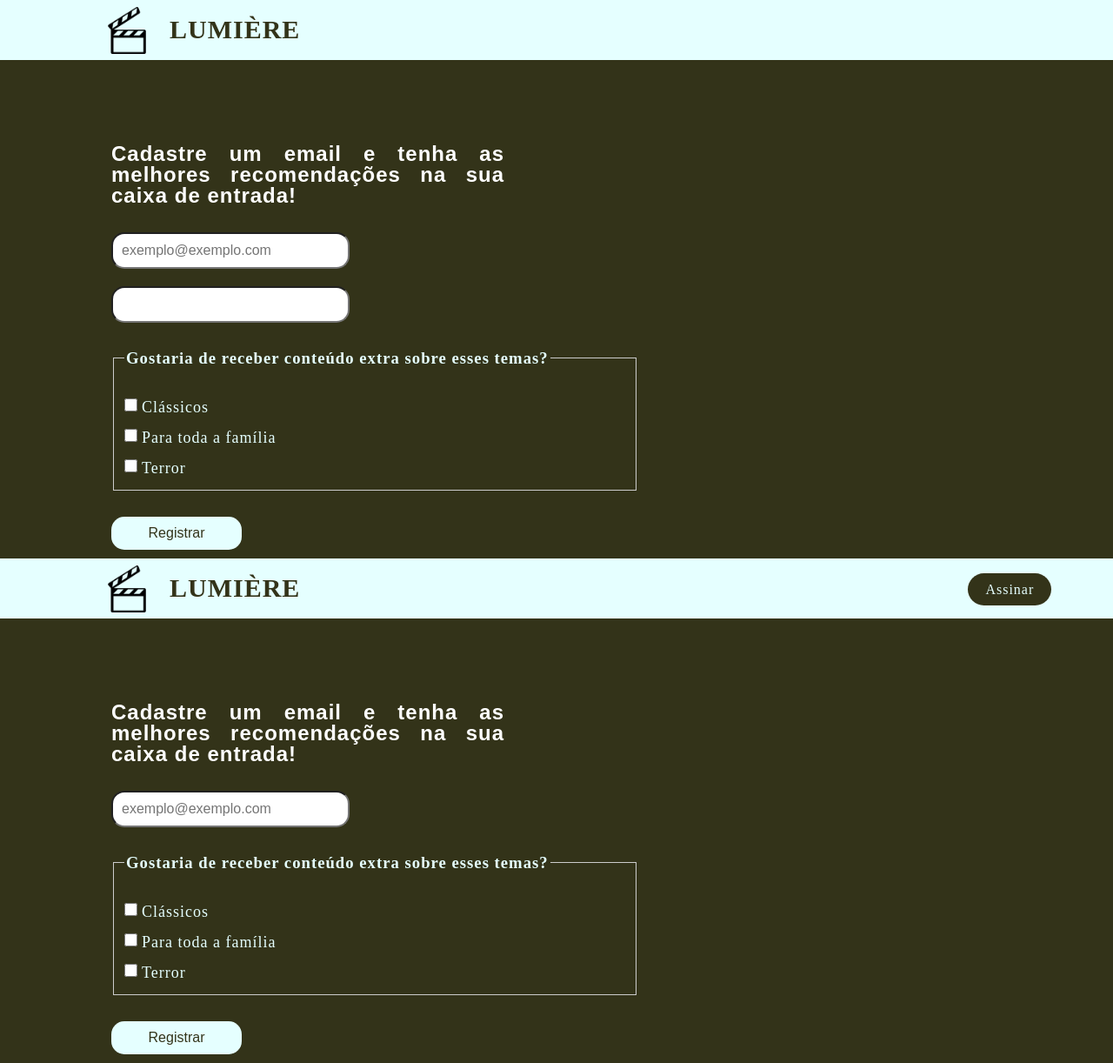
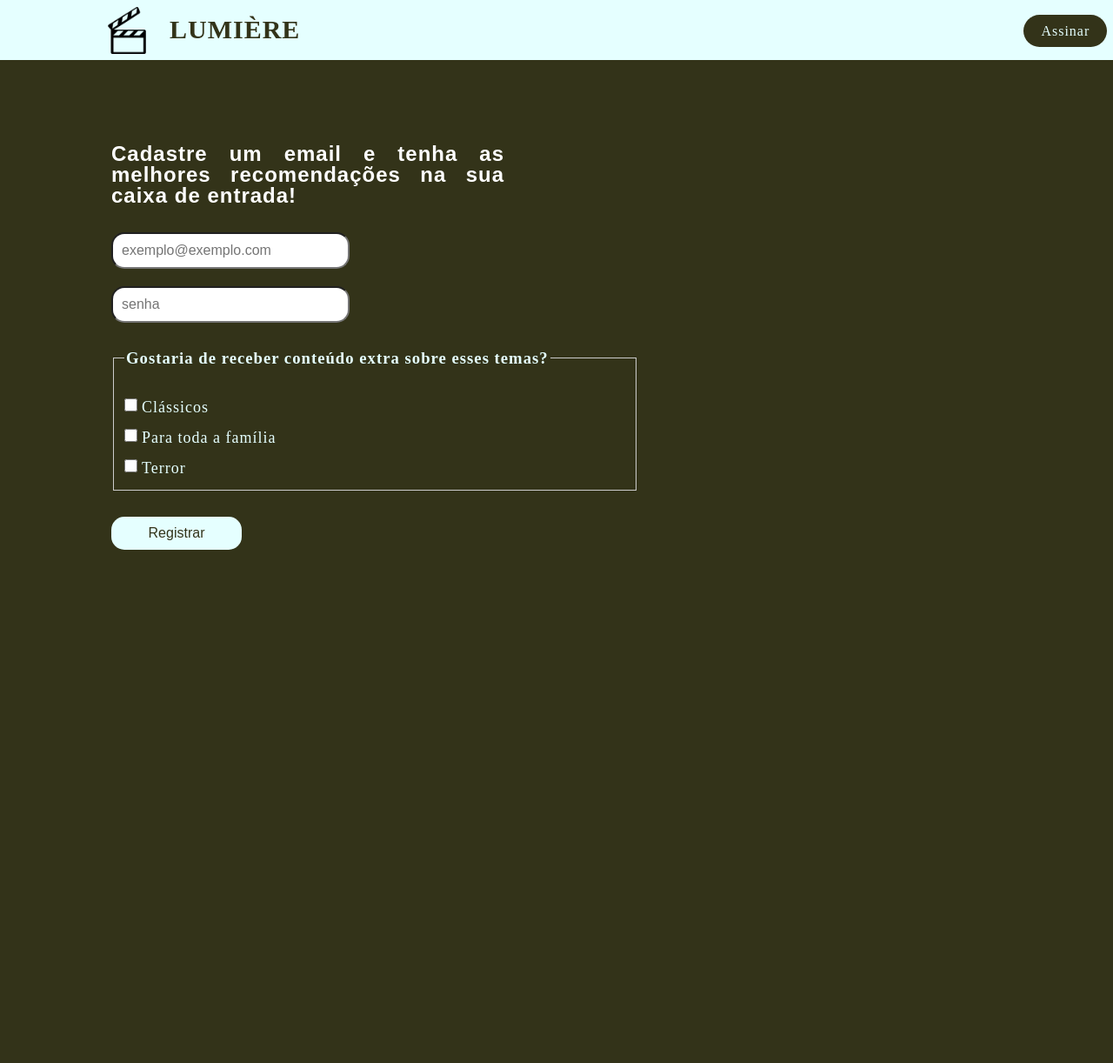
Before and after one commit to ana-toledo/Lumiere, a Flask app: page /subscribe in a window 1280 px wide. Shown: the whole page at 87% size. After the commit the page ends 632 px from the top, so only its background shows below. Run offline with Flask 3, Linux system fonts and the light colour scheme.

Commit message:
merge com cancelsub

```diff
--- a/app.py
+++ b/app.py
@@ -80,5 +80,9 @@ def cancel():
         return redirect(url_for('index'))
     return render_template('cancel.html')
 
+@app.errorhandler(404)
+def page_not_found(e):
+    return render_template('404.html'), 404
+
 if __name__ == '__main__':
     app.run(debug=True)
--- a/static/style.css
+++ b/static/style.css
@@ -1,6 +1,6 @@
 @font-face {
     font-family: 'MinhaFontePersonalizada';
-    src: url('static/The Seasons.otf') format('otf');
+    src: url('static/font/The Seasons.otf') format('otf');
     font-weight: normal;
     font-style: normal;
 }
@@ -39,7 +39,7 @@ div.top-bar img {
 
 .sign-button-bar {
     order: 3;
-    padding-left: 60vw;
+    padding-left: 65vw;
     padding-top:3vh;
 }
 
@@ -185,3 +185,8 @@ fieldset {
 .content-end h2{
     text-align: center;
 }
+
+.p404{
+    display: flexbox;
+    text-align: center;
+}
--- a/templates/404.html
+++ b/templates/404.html
@@ -8,10 +8,10 @@
     <link rel="icon" href="{{ url_for('static', filename='logo.ico') }}" type="image/x-icon">
 </head>
 <body>
-    <div class="404">
+    <div class="p404">
         <h1>404</h1>
         <br>
-        <h3>Página não encontrada</h3>
+        <h3>Página não encontrada :(</h3>
     </div>
 </body>
 </html>
--- a/templates/index.html
+++ b/templates/index.html
@@ -4,7 +4,7 @@
 
 {% block content %}
 <div class="content-home">
-    <img src="{{ url_for('static', filename='logo.png') }}" alt="Claquete">
+    <img src="{{ url_for('static', filename='imgs/logo.png') }}" alt="Claquete">
     <h1>LUMIÈRE</h1>
     <p>Sua dose semanal de entretenimento cinematográfico</p>
     <a href="{{ url_for('subscribe') }}" class="subscribe-button">Inscreva-se aqui</a>
--- a/templates/layout.html
+++ b/templates/layout.html
@@ -5,13 +5,13 @@
     <meta name="viewport" content="width=device-width, initial-scale=1.0">
     <link rel="stylesheet" href="{{ url_for('static', filename='style.css') }}">
     <title>{% block title %}Lumière{% endblock %}</title>
-    <link rel="icon" href="{{ url_for('static', filename='logo.ico') }}" type="image/x-icon">
+    <link rel="icon" href="{{ url_for('static', filename='imgs/logo.ico') }}" type="image/x-icon">
 </head>
 <body>
     <div class="top-bar">
         <div class="logo">
             <a href="{{ url_for('index') }}">
-                <img src="{{ url_for('static', filename='logo.png') }}" alt="Claquete">
+                <img src="{{ url_for('static', filename='imgs/logo.png') }}" alt="Claquete">
             </a>
         </div>
         <h1>LUMIÈRE</h1>
--- a/templates/subscribe.html
+++ b/templates/subscribe.html
@@ -1,49 +1,3 @@
-<!DOCTYPE html>
-<html lang="pt-BR">
-<head>
-    <meta charset="UTF-8">
-    <meta name="viewport" content="width=device-width, initial-scale=1.0">
-    <link rel="stylesheet" href="{{ url_for('static', filename='style.css') }}">
-    <title>Assine a newsletter</title>
-    <link rel="icon" href="/static/logo.ico" type="image/x-icon">
-</head>
-<body>
-    <div class="top-bar">
-        <h1>LUMIÈRE</h1>
-        <a href="{{ url_for('index') }}">
-            <img src="{{ url_for('static', filename='logo.png') }}" alt="Claquete">
-        </a>
-    </div>
-    <div class="content-sub">
-        <h2>Cadastre um email e tenha as melhores recomendações na sua caixa de entrada!</h2>
-        <form method="POST">
-            <input type="email" id="email" placeholder="exemplo@exemplo.com" name="email" required>
-            <input type="password" id="password" name="password" minlength="6" required>
-            <fieldset>
-                <legend><h3>Gostaria de receber conteúdo extra sobre esses temas?</h3></legend>
-                <div class="content-selection">
-                    <div class="content-checkbox">
-                        <input type="checkbox" id="topico" name="topico" value="classico"/>
-
-                        <input type="checkbox" id="topico" name="topico" value="familiar"/>
-
-                        <input type="checkbox" id="topico" name="topico" value="terror"/>
-
-                    </div>
-                    <div class="content-label">
-                        <label for="classico">Clássicos</label>
-                        <label for="familiar">Para toda a família</label>
-                        <label for="terror">Terror</label>
-                    </div>
-                </div>
-            </fieldset>
-            <div class="content-sub-button">
-                <button type="submit">Registrar</button>
-            </div>
-        </form>
-    </div>
-</body>
-</html>
 {% extends 'layout.html' %}
 
 {% block title %}Lumière - Assine a newsletter{% endblock %}
@@ -53,6 +7,7 @@
     <h2>Cadastre um email e tenha as melhores recomendações na sua caixa de entrada!</h2>
     <form method="POST">
         <input type="email" id="email" placeholder="exemplo@exemplo.com" name="email" required>
+        <input type="password" id="password" placeholder="senha" name="password" minlength="6" required>
         <fieldset>
             <legend><h3>Gostaria de receber conteúdo extra sobre esses temas?</h3></legend>
             <div class="content-selection">
```
Also changed, not shown: static/font/The Seasons.otf (renamed from static/The Seasons.otf), static/imgs/Tela Inicial.png (renamed from static/Tela Inicial.png), static/imgs/Tela Inscricao.png (renamed from static/Tela Inscricao.png), static/imgs/logo.ico (renamed from static/logo.ico), static/imgs/logo.png (renamed from static/logo.png).
